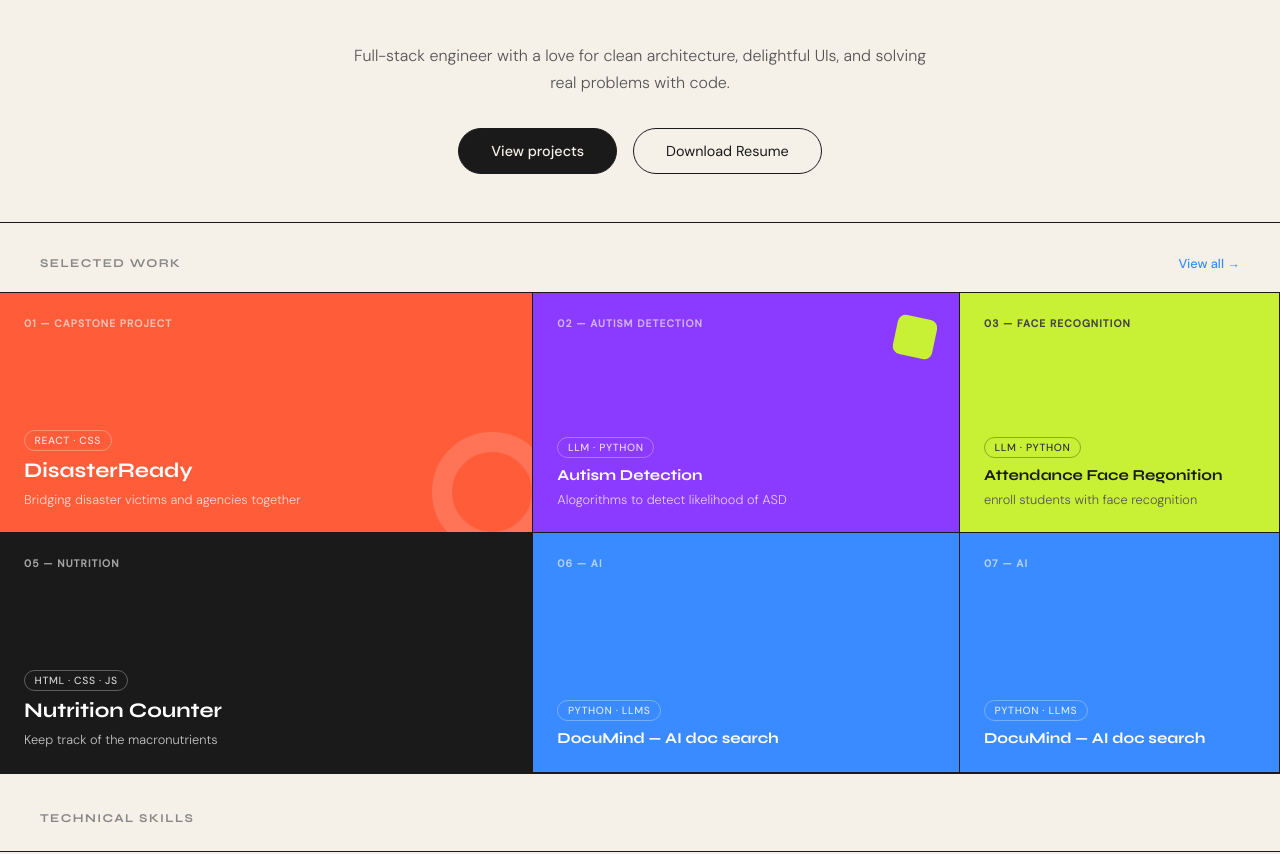
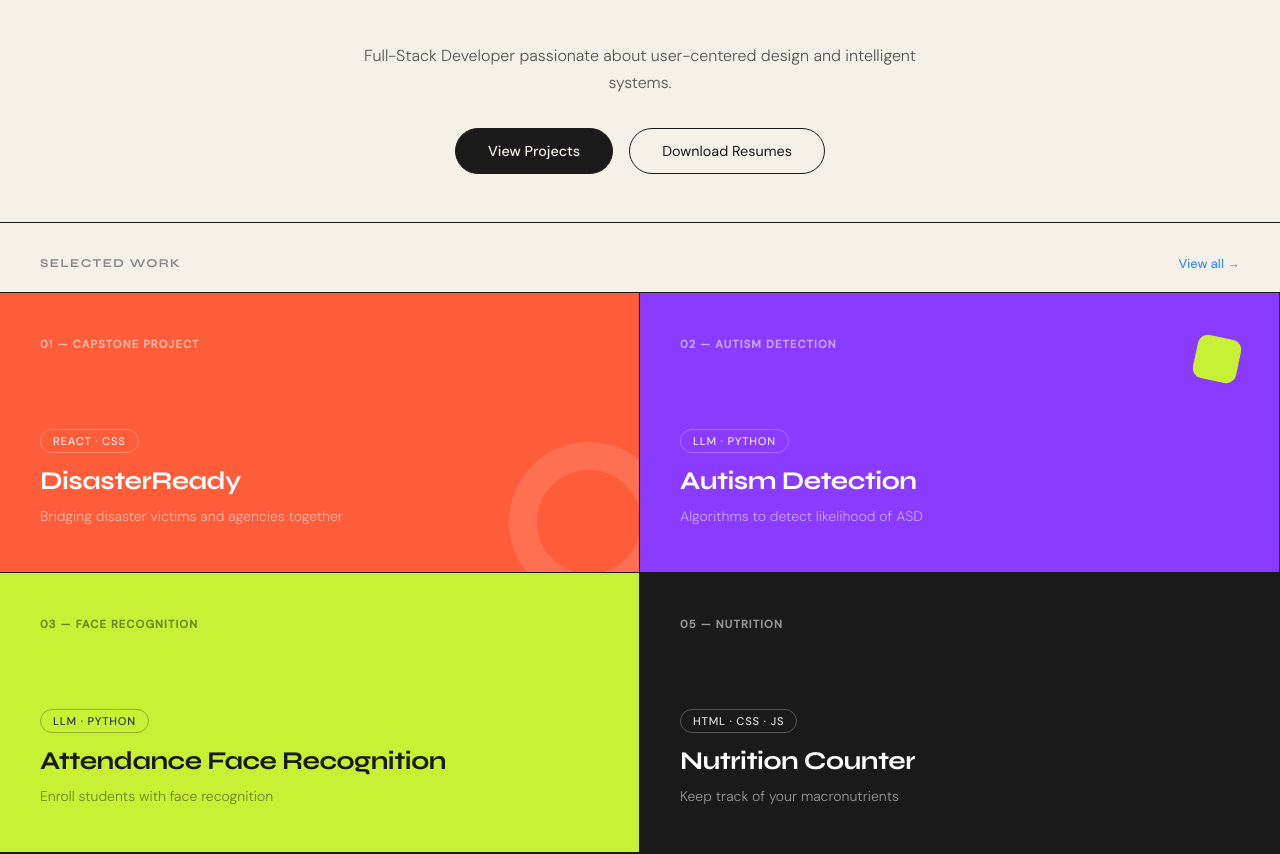
Before and after one commit to Nnahhaa/hzythomasWebsite, a React (Create React App) app in the folder porfolio-website/: page / in a window 1280 px wide. Shown: the part 450-1304 px from the top of the page. Built offline with nearby package versions, Linux system fonts and the light colour scheme.

Commit message:
minor changes

```diff
--- a/porfolio-website/src/About/AboutPage.jsx
+++ b/porfolio-website/src/About/AboutPage.jsx
@@ -30,7 +30,7 @@ export default function AboutPage() {
   return (
     <>
       <style>{`
-        @import url('https://fonts.googleapis.com/css2?family=Syne:wght@400;700;800&family=DM+Sans:ital,wght@0,300;0,400;0,500;1,300&display=swap');
+        @import url('https://fonts.googleapis.com/css2?family=Syne:wght@400;700;750&family=DM+Sans:ital,wght@0,300;0,400;0,500;1,300&display=swap');
         * { box-sizing: border-box; margin: 0; padding: 0; }
 
         @keyframes fadeUp {
@@ -67,7 +67,7 @@ export default function AboutPage() {
             href="/"
             style={{
               fontFamily: "'Syne', sans-serif",
-              fontWeight: 800,
+              fontWeight: 700,
               fontSize: "1rem",
               letterSpacing: "-0.02em",
               color: colors.dark ?? "#111111",
--- a/porfolio-website/src/Projects/ProjectsPage.jsx
+++ b/porfolio-website/src/Projects/ProjectsPage.jsx
@@ -161,7 +161,7 @@ export default function ProjectsPage() {
   return (
     <>
       <style>{`
-        @import url('https://fonts.googleapis.com/css2?family=Syne:wght@400;700;800&family=DM+Sans:ital,wght@0,300;0,400;0,500;1,300&display=swap');
+        @import url('https://fonts.googleapis.com/css2?family=Syne:wght@400;700;750&family=DM+Sans:ital,wght@0,300;0,400;0,500;1,300&display=swap');
         * { box-sizing: border-box; margin: 0; padding: 0; }
         body { background: #EEEAE3; }
       `}</style>
--- a/porfolio-website/src/Resume/ResumePage.jsx
+++ b/porfolio-website/src/Resume/ResumePage.jsx
@@ -105,7 +105,7 @@ function ResumeRow({ resume, isOpen, onToggle }) {
           <span style={{
             fontFamily: "'Syne', sans-serif",
             fontSize: "clamp(1.4rem, 3vw, 2.25rem)",
-            fontWeight: 800,
+            fontWeight: 700,
             letterSpacing: "-0.03em",
             color: active ? textColor : "#111111",
             transition: "color 0.2s",
@@ -336,7 +336,7 @@ export default function ResumePage() {
           <h1 style={{
             fontFamily: "'Syne', sans-serif",
             fontSize: "clamp(3rem, 8vw, 6rem)",
-            fontWeight: 800,
+            fontWeight: 700,
             lineHeight: 0.9,
             letterSpacing: "-0.04em",
           }}>
--- a/porfolio-website/src/constants.js
+++ b/porfolio-website/src/constants.js
@@ -42,13 +42,13 @@ export const skills = [
 /* Morals */
 export const aboutCols = [
   { num: "∞", numColor: "#FF5C3A", title: "Passion-driven", body: "I love learning new tech and building things from scratch. If there's a better way to do something, I'll find it.", bg: "#F5F0E8", dark: false },
-  { num: "</>", numColor: "#C8F135", title: "Code is craft", body: "Clean, readable, tested. I care about maintainability as much as functionality.", bg: "#1A1A1A", dark: true },
-  { num: "24/7", numColor: "#3A8BFF", title: "Details matter", body: "Its the little things that adds up. I care about the small details which can make a great impact.", bg: "#F5F0E8", dark: false },
+  { num: "</>", numColor: "#C8F135", title: "Code is craft", body: "Building something that works is important; building it well is just as important.", bg: "#1A1A1A", dark: true },
+  { num: "24/7", numColor: "#3A8BFF", title: "Details matter", body: "It's the little things that add up. I pay attention to the details because they often make the biggest difference.", bg: "#F5F0E8", dark: false },
 ];
 
 
 export const globalStyles = `
-  @import url('https://fonts.googleapis.com/css2?family=Syne:wght@400;500;700;800&family=DM+Sans:ital,wght@0,300;0,400;0,500;1,300&display=swap');
+  @import url('https://fonts.googleapis.com/css2?family=Syne:wght@400;500;700;730&family=DM+Sans:ital,wght@0,300;0,400;0,500;1,300&display=swap');
   * { margin: 0; padding: 0; box-sizing: border-box; }
   body { background: #F5F0E8; }
   @keyframes pulse {
--- a/porfolio-website/src/hp/BentoGrid.jsx
+++ b/porfolio-website/src/hp/BentoGrid.jsx
@@ -1,17 +1,23 @@
-import { colors, projects } from "../constants";
+import { colors } from "../constants";
 import ProjectCell from "./ProjectCell";
+
+const featured = [
+  { id: "01", category: "Capstone Project", tech: "React · CSS", title: "DisasterReady", desc: "Bridging disaster victims and agencies together", bg: "#FF5C3A", textColor: "white", shape: "circle" },
+  { id: "02", category: "Autism Detection", tech: "LLM · Python", title: "Autism Detection", desc: "Algorithms to detect likelihood of ASD", bg: "#8B3AFF", textColor: "white", shape: "square" },
+  { id: "03", category: "Face Recognition", tech: "LLM · Python", title: "Attendance Face Recognition", desc: "Enroll students with face recognition", bg: "#C8F135", textColor: "#1A1A1A", shape: null },
+  { id: "05", category: "Nutrition", tech: "HTML · CSS · JS", title: "Nutrition Counter", desc: "Keep track of your macronutrients", bg: "#1A1A1A", textColor: "white", shape: "triangle" },
+];
 
 export default function BentoGrid() {
   return (
     <div
       style={{
         display: "grid",
-        gridTemplateColumns: "repeat(12, 1fr)",
-        gridAutoRows: "80px",
+        gridTemplateColumns: "1fr 1fr",
         borderTop: `1.5px solid ${colors.dark}`,
       }}
     >
-      {projects.map((project) => (
+      {featured.map((project) => (
         <ProjectCell key={project.id} project={project} />
       ))}
     </div>
--- a/porfolio-website/src/hp/Hero.jsx
+++ b/porfolio-website/src/hp/Hero.jsx
@@ -10,8 +10,8 @@ export default function Hero() {
   }, []);
 
   const buttons = [
-    { label: "View projects", primary: true },
-    { label: "Download Resume", primary: false },
+    { label: "View Projects", primary: true, href: "/projects" },
+    { label: "Download Resumes", primary: false, href: "/resume" },
   ];
 
   const styles = {
@@ -122,16 +122,15 @@ export default function Hero() {
 
         {/* Subheading */}
         <p style={styles.subheading}>
-          Full-stack engineer with a love for clean architecture, delightful UIs,
-          and solving real problems with code.
+        Full-Stack Developer passionate about user-centered design and intelligent systems.
         </p>
 
         {/* CTA buttons */}
         <div style={styles.buttonGroup}>
-          {buttons.map(({ label, primary }) => (
+          {buttons.map(({ label, primary, href }) => (
             <a
               key={label}
-              href="#"
+              href={href}
               onMouseEnter={() => setBtnHover(label)}
               onMouseLeave={() => setBtnHover(null)}
               style={{
--- a/porfolio-website/src/hp/PortfolioHomepage.jsx
+++ b/porfolio-website/src/hp/PortfolioHomepage.jsx
@@ -44,7 +44,7 @@ export default function PortfolioHomepage() {
             Selected work
           </span>
           <a
-            href="#"
+            href="/projects"
             style={{
               fontSize: "0.8rem",
               color: colors.sky,
--- a/porfolio-website/src/hp/ProjectCell.jsx
+++ b/porfolio-website/src/hp/ProjectCell.jsx
@@ -5,73 +5,74 @@ export default function ProjectCell({ project }) {
   const [hovered, setHovered] = useState(false);
   const isLight = project.textColor === "#1A1A1A";
 
+  const mutedColor = isLight ? "rgba(0,0,0,0.45)" : "rgba(255,255,255,0.55)";
+  const tagBorder = isLight ? "rgba(0,0,0,0.25)" : "rgba(255,255,255,0.25)";
+
   return (
     <div
       onMouseEnter={() => setHovered(true)}
       onMouseLeave={() => setHovered(false)}
       style={{
-        gridColumn: `span ${project.span.col}`,
-        gridRow: `span ${project.span.row}`,
         background: project.bg,
         borderRight: `1.5px solid ${colors.dark}`,
         borderBottom: `1.5px solid ${colors.dark}`,
-        padding: "1.5rem",
+        padding: "2.75rem 2.5rem",
         display: "flex",
         flexDirection: "column",
         justifyContent: "space-between",
         position: "relative",
         overflow: "hidden",
         cursor: "pointer",
-        transition: "filter 0.2s",
-        filter: hovered ? "brightness(0.95)" : "brightness(1)",
+        minHeight: "280px",
+        transition: "filter 0.25s",
+        filter: hovered ? "brightness(0.93)" : "brightness(1)",
       }}
     >
-      {/* Top row: id + category label, optional square shape */}
-      <div>
-        <div
+      {/* Top: number + category */}
+      <div style={{ display: "flex", justifyContent: "space-between", alignItems: "flex-start" }}>
+        <span
           style={{
-            fontSize: "0.65rem",
+            fontSize: "0.7rem",
             fontWeight: 700,
             textTransform: "uppercase",
             letterSpacing: "0.1em",
-            color: isLight ? "#444" : "rgba(255,255,255,0.6)",
+            color: mutedColor,
             fontFamily: "'DM Sans', sans-serif",
           }}
         >
           {project.id} — {project.category}
-        </div>
+        </span>
 
+        {/* Lime square decoration */}
         {project.shape === "square" && (
           <div
             style={{
-              position: "absolute",
-              top: "1.5rem",
-              right: "1.5rem",
-              width: 40,
-              height: 40,
+              width: 44,
+              height: 44,
               background: colors.lime,
-              borderRadius: 8,
+              borderRadius: 10,
               transform: "rotate(12deg)",
+              flexShrink: 0,
             }}
           />
         )}
       </div>
 
-      {/* Bottom: tech tag + title + desc */}
+      {/* Bottom: tag + title + desc */}
       <div>
         {project.tech && (
           <div
             style={{
-              fontSize: "0.65rem",
+              display: "inline-block",
+              fontSize: "0.7rem",
               fontWeight: 500,
               textTransform: "uppercase",
-              letterSpacing: "0.06em",
-              padding: "0.2rem 0.6rem",
+              letterSpacing: "0.07em",
+              padding: "0.25rem 0.75rem",
               borderRadius: "100px",
-              border: `1px solid ${isLight ? "rgba(0,0,0,0.3)" : "rgba(255,255,255,0.3)"}`,
-              color: isLight ? "#333" : "rgba(255,255,255,0.8)",
-              width: "fit-content",
-              marginBottom: "0.5rem",
+              border: `1px solid ${tagBorder}`,
+              color: isLight ? "#333" : "rgba(255,255,255,0.85)",
+              marginBottom: "0.85rem",
               fontFamily: "'DM Sans', sans-serif",
             }}
           >
@@ -82,10 +83,12 @@ export default function ProjectCell({ project }) {
         <div
           style={{
             fontFamily: "'Syne', sans-serif",
-            fontSize: project.span.col >= 5 ? "1.3rem" : "0.95rem",
+            fontSize: "1.6rem",
             fontWeight: 700,
-            lineHeight: 1.2,
+            lineHeight: 1.15,
+            letterSpacing: "-0.02em",
             color: project.textColor,
+            marginBottom: "0.6rem",
           }}
         >
           {project.title}
@@ -94,10 +97,10 @@ export default function ProjectCell({ project }) {
         {project.desc && (
           <div
             style={{
-              fontSize: "0.8rem",
-              color: isLight ? "#555" : "rgba(255,255,255,0.75)",
+              fontSize: "0.875rem",
+              color: mutedColor,
               fontWeight: 300,
-              marginTop: "0.4rem",
+              lineHeight: 1.6,
               fontFamily: "'DM Sans', sans-serif",
             }}
           >
@@ -111,34 +114,33 @@ export default function ProjectCell({ project }) {
         <div
           style={{
             position: "absolute",
-            right: -20,
-            bottom: -20,
-            width: 120,
-            height: 120,
+            right: -30,
+            bottom: -30,
+            width: 160,
+            height: 160,
             borderRadius: "50%",
-            border: "20px solid rgba(255,255,255,0.15)",
+            border: "28px solid rgba(255,255,255,0.12)",
             pointerEvents: "none",
           }}
         />
       )}
 
-      {project.shape === "triangle" && (
-        <div
-          style={{
-            position: "absolute",
-            left: -20,
-            bottom: -20,
-            width: 120,
-            height: 120,
-            borderLeft: "${size/2}px solid transparent",
-            borderRight: "${size/2}px solid transparent",
-            borderBottom: "${size}px solid rgba(255, 255, 255, 0.15",
-            background: "transparent",
-          }}
-        />
-      )}
-
-
+      {/* Arrow on hover */}
+      <div
+        style={{
+          position: "absolute",
+          bottom: "2.75rem",
+          right: "2.5rem",
+          fontSize: "1.25rem",
+          color: project.textColor,
+          opacity: hovered ? 1 : 0,
+          transform: hovered ? "translate(0, 0)" : "translate(-6px, 6px)",
+          transition: "opacity 0.25s, transform 0.25s",
+          pointerEvents: "none",
+        }}
+      >
+        →
+      </div>
     </div>
   );
 }
```
Also changed, not shown: porfolio-website/src/hp/Footer.jsx (+13 -7 lines).
